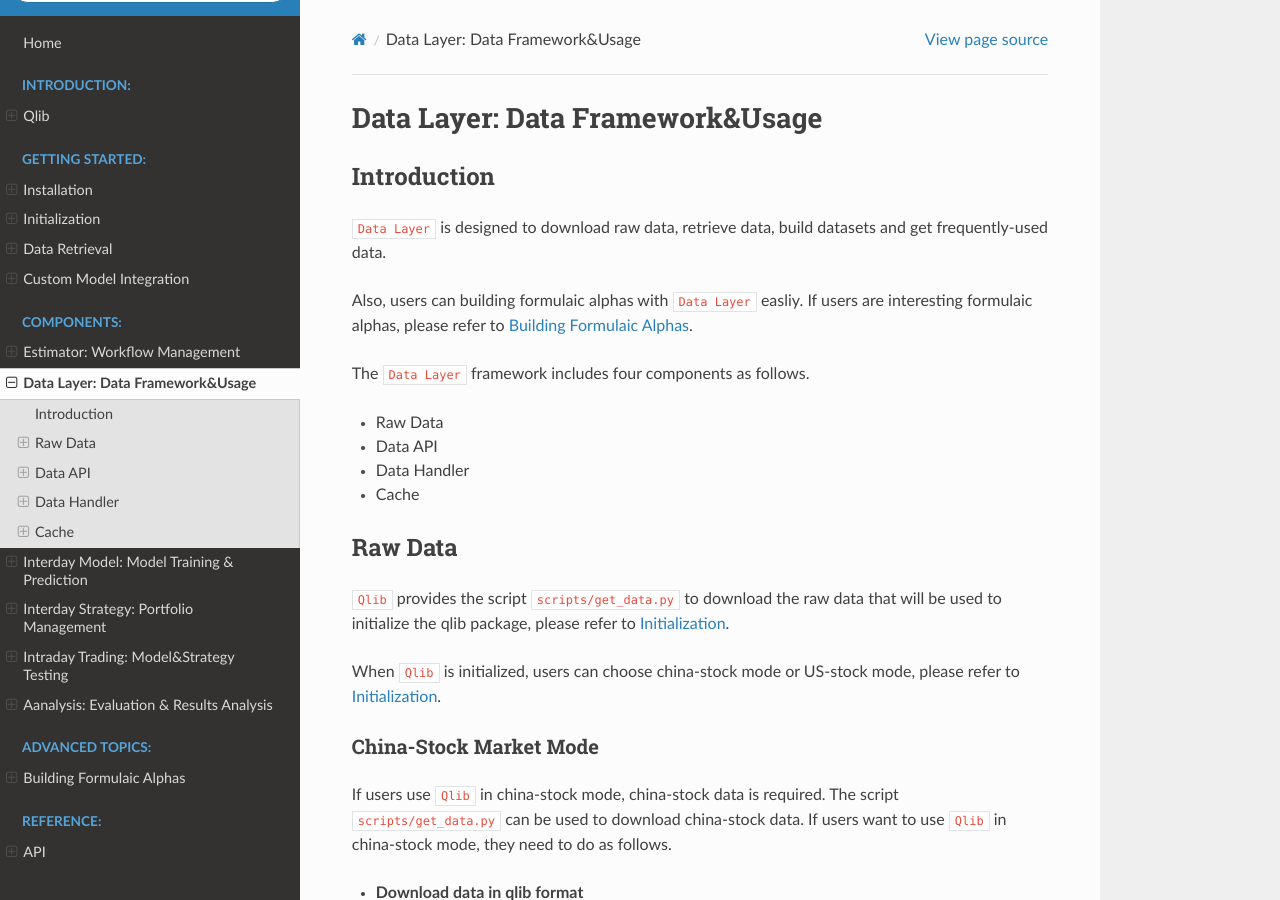
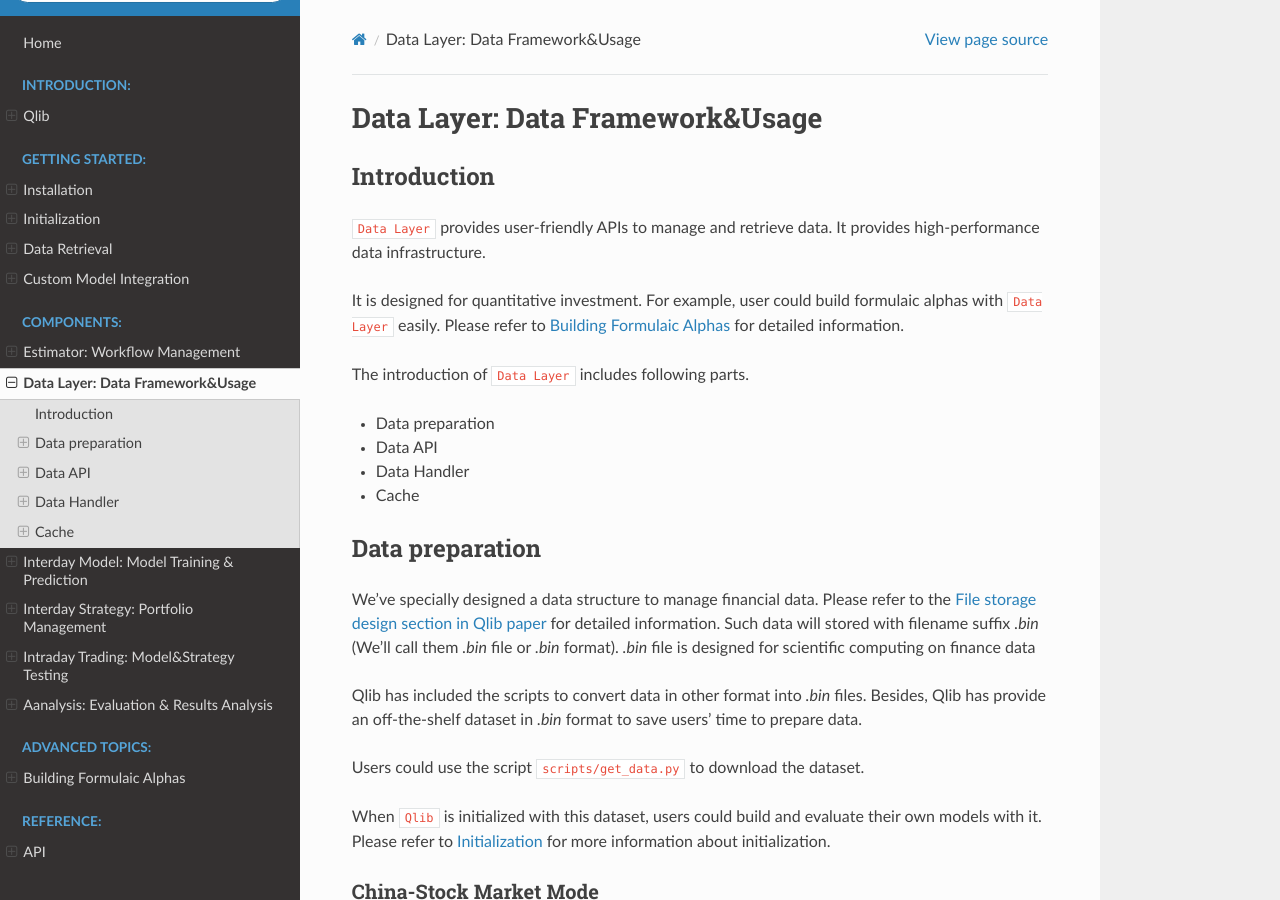
Before and after one commit to microsoft/qlib, a Sphinx documentation site: the page built from docs/component/data.rst, in a window 1280 px wide and 900 px high. Built offline with Sphinx 7.4.7 and the Read the Docs theme 2.0.0, drawn with Linux system fonts in a browser that asks for light colours; pages that are not in the unit, such as notebooks, are missing from menus.

Commit message:
update docs

```diff
--- a/docs/component/data.rst
+++ b/docs/component/data.rst
@@ -6,25 +6,33 @@
 Introduction
 ============================
 
-``Data Layer`` is designed to download raw data, retrieve data, build datasets and get frequently-used data.
+``Data Layer`` provides user-friendly APIs to manage and retrieve data. It provides high-performance data infrastructure.
 
-Also, users can building formulaic alphas with ``Data Layer`` easliy. If users are interesting formulaic alphas, please refer to `Building Formulaic Alphas <../advanced/alpha.html>`_.
+It is designed for quantitative investment. For example, user could build formulaic alphas with ``Data Layer`` easily. Please refer to `Building Formulaic Alphas <../advanced/alpha.html>`_ for detailed information.
 
-The ``Data Layer`` framework includes four components as follows.
+The introduction of ``Data Layer`` includes following parts.
 
-- Raw Data
+- Data preparation
 - Data API
 - Data Handler
 - Cache
 
 
 
-Raw Data
+Data preparation
 ============================
 
-``Qlib`` provides the script ``scripts/get_data.py`` to download the raw data that will be used to initialize the qlib package, please refer to `Initialization <../start/initialization.rst>`_.
+We've specially designed a data structure to manage financial data. Please refer to the `File storage design section in Qlib paper <TODO_URL>`_ for detailed information.
+Such data will stored with filename suffix `.bin` (We'll call them `.bin` file or `.bin` format).
+`.bin` file is designed for scientific computing on finance data
 
-When ``Qlib`` is initialized, users can choose china-stock mode or US-stock mode, please refer to `Initialization <../start/initialization.rst>`_.
+Qlib has included the scripts to convert data in other format into `.bin` files.
+Besides, Qlib has provide an off-the-shelf dataset in `.bin` format to save users' time to prepare data.
+
+Users could use the script ``scripts/get_data.py`` to download the dataset.
+
+When ``Qlib`` is initialized with this dataset, users could build and evaluate their own models with it.  Please refer to `Initialization <../start/initialization.rst>`_ for more information about initialization.
+
 
 China-Stock Market Mode
 --------------------------------
--- a/setup.py
+++ b/setup.py
@@ -10,7 +10,7 @@
 
 # Package meta-data.
 NAME = "qlib"
-DESCRIPTION = "A Quantitative-research Library"
+DESCRIPTION = "A Quantitative-research Platform"
 REQUIRES_PYTHON = ">=3.5.0"
 VERSION = "0.4.6.dev"
 
```
Also changed, not shown: README.md (+6 -6 lines), docs/introduction/introduction.rst (+5 -6 lines), docs/start/getdata.rst (+4 -6 lines), docs/start/initialization.rst (+10 -11 lines), docs/start/installation.rst (+5 -3 lines), scripts/data_collector/msn/README.md (deleted).
